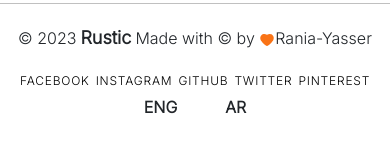
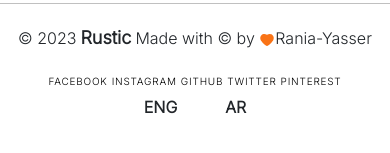
Before and after one commit to raniayasser/Company_Portoflio_website, a React (Create React App) app: page /contact in a window 390 px wide. Shown: the part 3096-3249 px from the top of the page. Built offline with nearby package versions, Linux system fonts and the light colour scheme; a web font is replaced by a local one.

Commit message:
Update App.scss

```diff
--- a/src/App.scss
+++ b/src/App.scss
@@ -1190,8 +1190,8 @@ footer {
     }
     .row2 {
       .f-socialLinks a {
-        font-size: 12px;
-        padding: 3px;
+          font-size: 10px;
+        padding: 2px;
       }
     }
   }
```
